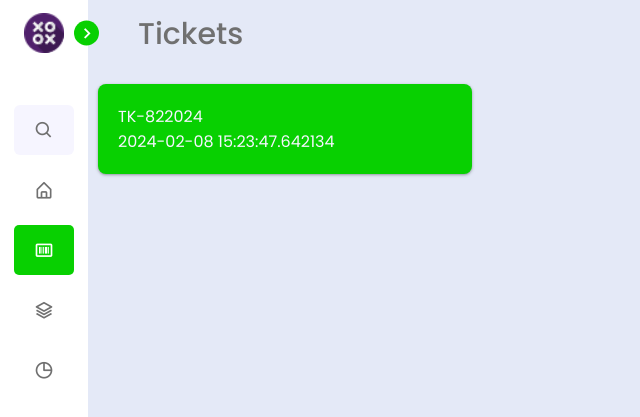
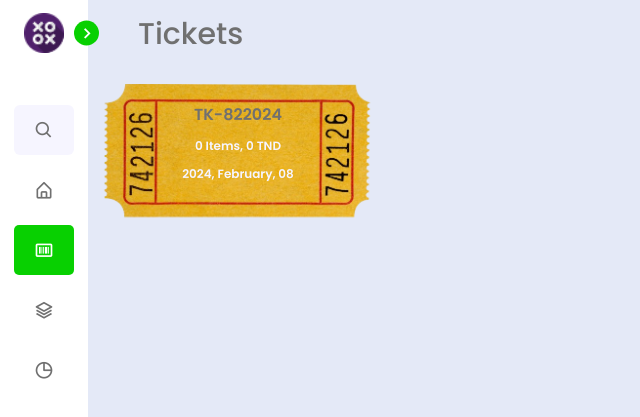
Before and after one commit to Wissemzeddini/MOYMGMT, a Flask app: page /tickets in a window 1280 px wide. Shown: the top 417 px of the page, without its empty margins (0-640 px from the left). Run offline with Flask 3, Linux system fonts and the light colour scheme; the visitor is signed in with stand-in values (Sample User, id 1); data comes from the database, SQL or seed files in the repository; both versions use the stored data as it was after the commit.

Commit message:
add tickets details

```diff
--- a/Models/item.py
+++ b/Models/item.py
@@ -41,12 +41,24 @@ class Ticket:
         raise Exception(f"No such Ticket under this code: {self.code}")
 
     def getAllTickets(self):
-        query = "select * from `tickets` where user=?;"
+        cleanTickets = []
+        query = '''
+                SELECT t.id as ticket_id, t.createdAt as date, t.code, COUNT(i.id) as item_count, COALESCE(SUM(i.current_price), 0) as total_price
+                FROM tickets t
+                LEFT JOIN items i ON t.id = i.ticket
+                WHERE t.user = ?  -- Assuming 'user' is a column in the 'tickets' table
+                GROUP BY t.id, t.createdAt, t.code
+                ORDER BY t.id DESC;
+                '''
         data = (self.user,)
         rows = fetchData(query,data)
         if len(rows):
-            return rows
-        return ["There is no data to display!"]
+            for row in rows:
+                date_object = datetime.strptime(row[1], "%Y-%m-%d %H:%M:%S.%f")
+                formatted_date = date_object.strftime("%Y, %B, %d")
+                cleanTickets.append((formatted_date,row[2],row[0],row[3],row[4]))
+            return cleanTickets
+        return [("There is no data to display!")]
 
 class Item(Ticket):
 
--- a/app.py
+++ b/app.py
@@ -39,10 +39,10 @@ def getDefaultCurrency():
     return rows[0][0]
 
 def get_stats():
-    daily = fetchDataWithoutParams("SELECT SUM(current_price) as daily FROM items WHERE SUBSTR(createdAt, 1, 10) = DATE('now');")
-    weekly = fetchDataWithoutParams("SELECT SUM(current_price) as weekly_expense FROM items WHERE strftime('%Y-%m-%W', createdAt) = strftime('%Y-%m-%W', 'now', 'localtime');")
-    monthly = fetchDataWithoutParams("SELECT SUM(current_price) as monthly_expense FROM items WHERE strftime('%Y-%m', createdAt) = strftime('%Y-%m', 'now', 'localtime');")
-    total = fetchDataWithoutParams("SELECT SUM(current_price) as total FROM items;")
+    daily = fetchDataWithoutParams("SELECT COALESCE(SUM(current_price), 0) as daily FROM items WHERE SUBSTR(createdAt, 1, 10) = DATE('now');")
+    weekly = fetchDataWithoutParams("SELECT COALESCE(SUM(current_price), 0) as weekly_expense FROM items WHERE strftime('%Y-%m-%W', createdAt) = strftime('%Y-%m-%W', 'now', 'localtime');")
+    monthly = fetchDataWithoutParams("SELECT COALESCE(SUM(current_price), 0) as monthly_expense FROM items WHERE strftime('%Y-%m', createdAt) = strftime('%Y-%m', 'now', 'localtime');")
+    total = fetchDataWithoutParams("SELECT COALESCE(SUM(current_price), 0) as total FROM items;")
     return [daily[0][0], weekly[0][0], monthly[0][0], total[0][0]]
 
 @app.route("/")
--- a/categories.json
+++ b/categories.json
@@ -6,15 +6,15 @@
       },
       {
         "name": "Foods",
-        "subcategories": ["Kaskrout", "Coffee", "Juce","Lap-lepi","Melaoui","Gazouz","Other Foods"]
+        "subcategories": ["Kaskrout", "Coffee", "Juce","Lap-lepi","Melaoui","Gazouz","Tea","Kafteji","Pizza","Other Foods"]
       },
       {
         "name":"Telecomication",
-        "subcategories":["Ticket Ooredoo","Ticket Telecom"]
+        "subcategories":["Ticket Ooredoo","Ticket Telecom","Ticket Orange","Forfait Internet"]
       },
       {
         "name":"Transportations",
-        "subcategories":["Bus","Mini-Bus","Taxi","Others"]
+        "subcategories":["Bus","Mini-Bus","Taxi","Train","Others"]
       }
     ]
 
--- a/static/css/style.css
+++ b/static/css/style.css
@@ -454,17 +454,28 @@ body.dark .home .text{
   }
   .ticket-container {
     display: grid;
-    grid-template-columns: repeat(auto-fill, minmax(25%, 1fr));
+    grid-template-columns: repeat(auto-fill, minmax(20%, 1fr));
     gap: 1px;
-    margin-left: 20px;
+    margin-left: 10px;
     margin-top: 15px;
   }
   .ticket-card{
-    background-color: var(--primary-color);
-    padding: 20px;
-    border-radius: 8px;
-    box-shadow: rgba(60, 64, 67, 0.3) 0px 1px 2px 0px, rgba(60, 64, 67, 0.15) 0px 1px 3px 1px;
-    width: 95%;
+    width: 300px;
+    height: 140px;
+    background-image: url('../images/ticket2.png');
+    background-size: cover;
+    background-position: center;
     margin-bottom: 5px;
     color: var(--text-color-light);
+    text-align: center;
+    padding: 8px;
   }
+  .ticket-card p{
+    margin-top: 10px;
+    font-weight: 600;
+    font-size: 16px;
+  }
+  .ticket-card p a{
+    color: var(--text-color);
+    text-decoration: none;
+  }
--- a/templates/base.html
+++ b/templates/base.html
@@ -41,14 +41,14 @@
                 </li>
 
                 <ul class="menu-links">
-                    <li class="nav-link {% if url_for(request.endpoint) == '/' %}active{% endif %}">
+                    <li class="nav-link {% if request.endpoint == 'index' %}active{% endif %}">
                         <a href="/">
                             <i class='bx bx-home-alt icon'></i>
                             <span class="text nav-text">Dashboard</span>
                         </a>
                     </li>
 
-                    <li class="nav-link {% if url_for(request.endpoint) == '/tickets' %}active{% endif %}">
+                    <li class="nav-link {% if request.endpoint == 'tickets' or request.endpoint == 'ticket_details' %}active{% endif %}">
                         <a href="/tickets">
                             <i class='bx bx-barcode icon' ></i>
                             <span class="text nav-text">Tickets</span>
--- a/templates/tickets.html
+++ b/templates/tickets.html
@@ -7,8 +7,9 @@
 <div class="ticket-container">
     {% for ticket in tickets %}
     <div class="ticket-card">
-        <p>{{ ticket[3] }}</p>
-        <p>{{ ticket[1] }}</p>
+        <p><a href="#">{{ ticket[1] }}</a></p>
+        <p style="font-size: 12px;">{{ ticket[3] }} Items, {{ ticket[4] }} TND</p>
+        <p style="font-size: 12px;">{{ ticket[0] }}</p>
     </div>
     {% endfor %}
 </div>
```
Also changed, not shown: moymgmt_v2.db, static/images/ticket1.png (added), static/images/ticket2.png (added), static/images/ticket3.svg (added).
